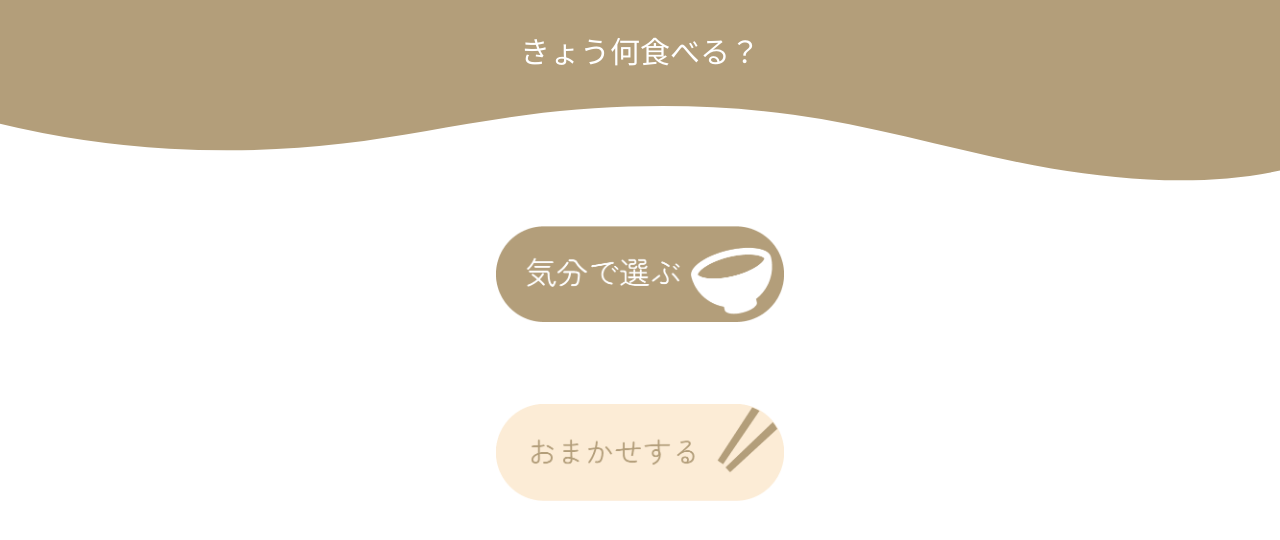
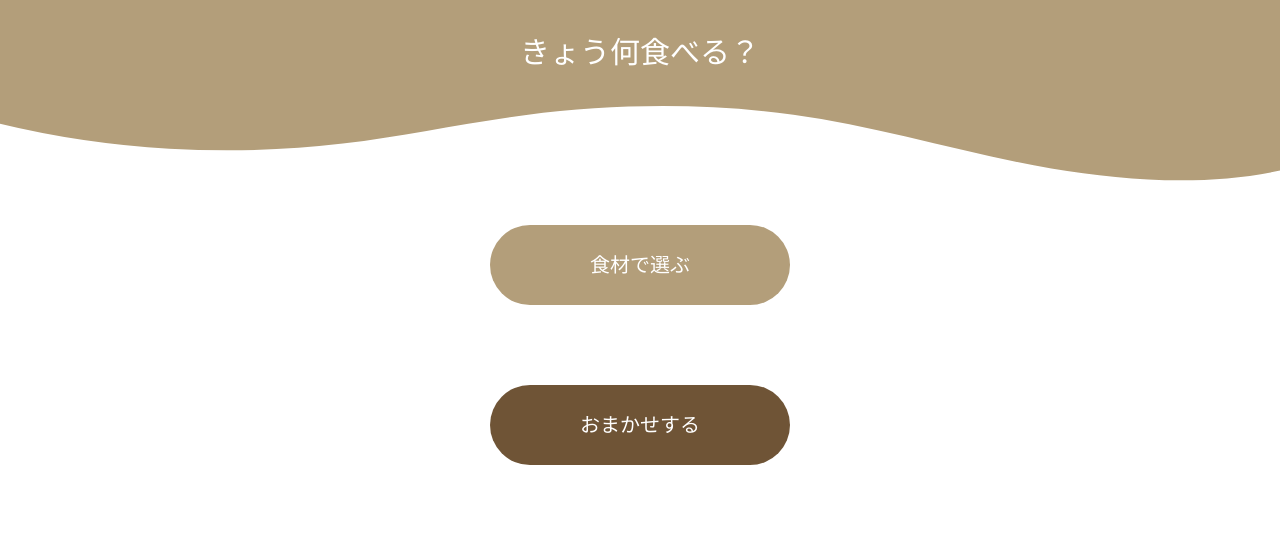
Before and after one commit to cannnny/whats-for-dinner, a React (Create React App) app: page /home in a window 1280 px wide. Shown: the top 540 px of the page. Built offline with nearby package versions, Linux system fonts and the light colour scheme; a web font is replaced by a local one; what microcms-js-sdk would draw is missing.

Commit message:
ホーム｜ボタンの表記を変更

```diff
--- a/src/components/Home.jsx
+++ b/src/components/Home.jsx
@@ -27,16 +27,12 @@ const Home = () => {
         </div>
 
         <div className="button-container">
-          <button>
-            <Link to="/1">
-              <img src="btn-choice.png" alt="気分で選ぶ" />
-            </Link>
+          <button class="button --food">
+            <Link to="/1">食材で選ぶ</Link>
           </button>
 
-          <button>
-            <Link to="/result_random">
-              <img src="btn-random.png" alt="おまかせする" />
-            </Link>
+          <button class="button --random">
+            <Link to="/result_random">おまかせする</Link>
           </button>
         </div>
       </div>
--- a/src/stylesheets/home.scss
+++ b/src/stylesheets/home.scss
@@ -44,17 +44,55 @@
   width: 80%;
   max-width: 300px;
   margin: 120px auto;
+}
 
-  button {
-    border: none;
-    background-color: transparent;
+.button {
+  /* 共通スタイル */
+  width: 300px;
+  height: 80px;
+  border: none;
+  border-radius: 50px;
+  cursor: pointer;
 
-    & + button {
-      margin-top: 80px;
-    }
+  > a {
+    color: #fff;
+    font-size: 20px;
+    text-decoration: none;
+  }
 
-    img:hover {
-      opacity: 0.7;
+  &:hover {
+    background-color: #fff !important;
+    transition: all 0.3s;
+  }
+
+
+  /* 食材で選ぶボタン */
+  &.--food {
+    background-color: variables.$middle-color;
+
+    &:hover {
+      border: 2px solid variables.$middle-color;
+
+      > a {
+        color: variables.$middle-color;
+      }
     }
   }
+  /* おまかせボタン */
+  &.--random {
+    background-color: variables.$deep-color;
+
+    &:hover {
+      border: 2px solid variables.$deep-color;
+
+      > a {
+        color: variables.$deep-color;
+      }
+    }
+  }
+
+  /* ボタンの間隔 */
+  & + .button {
+    margin-top: 80px;
+  }
 }
```
Also changed, not shown: public/btn-choice.png (deleted), public/btn-random.png (deleted).
